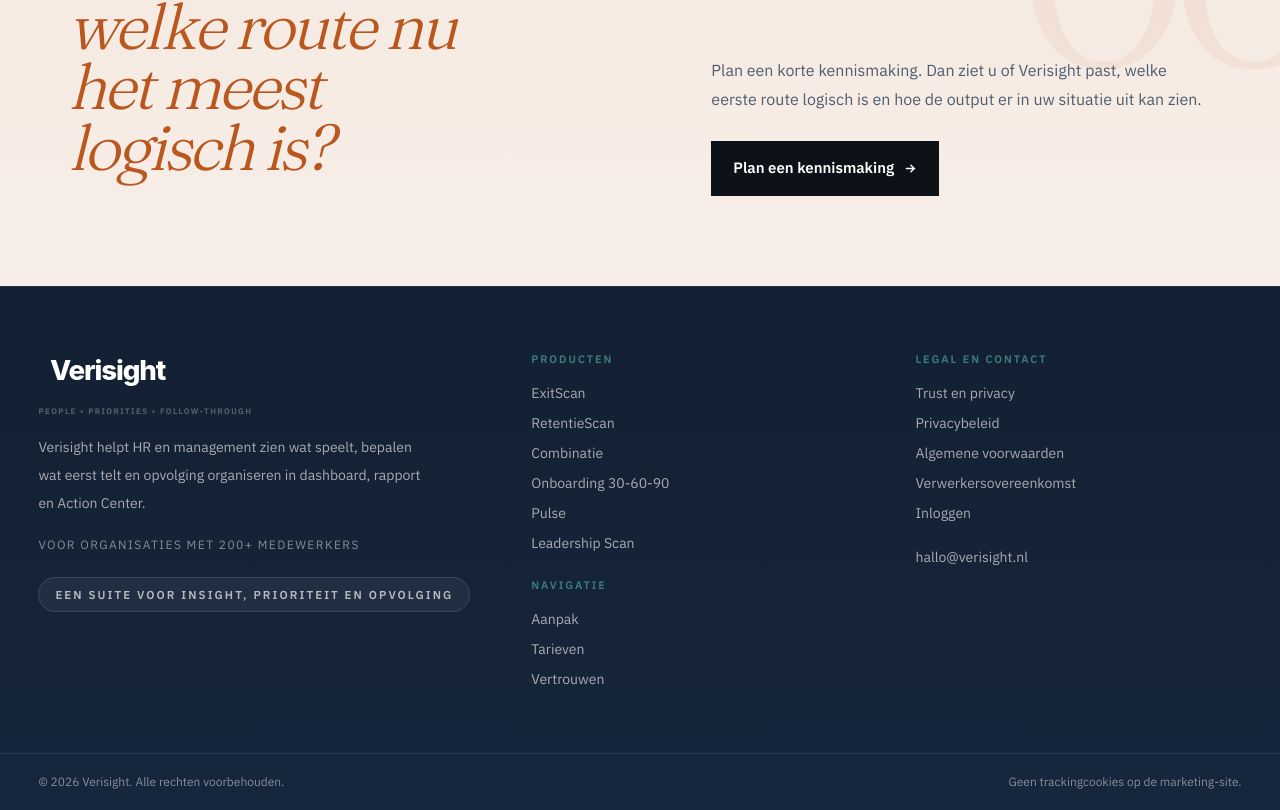
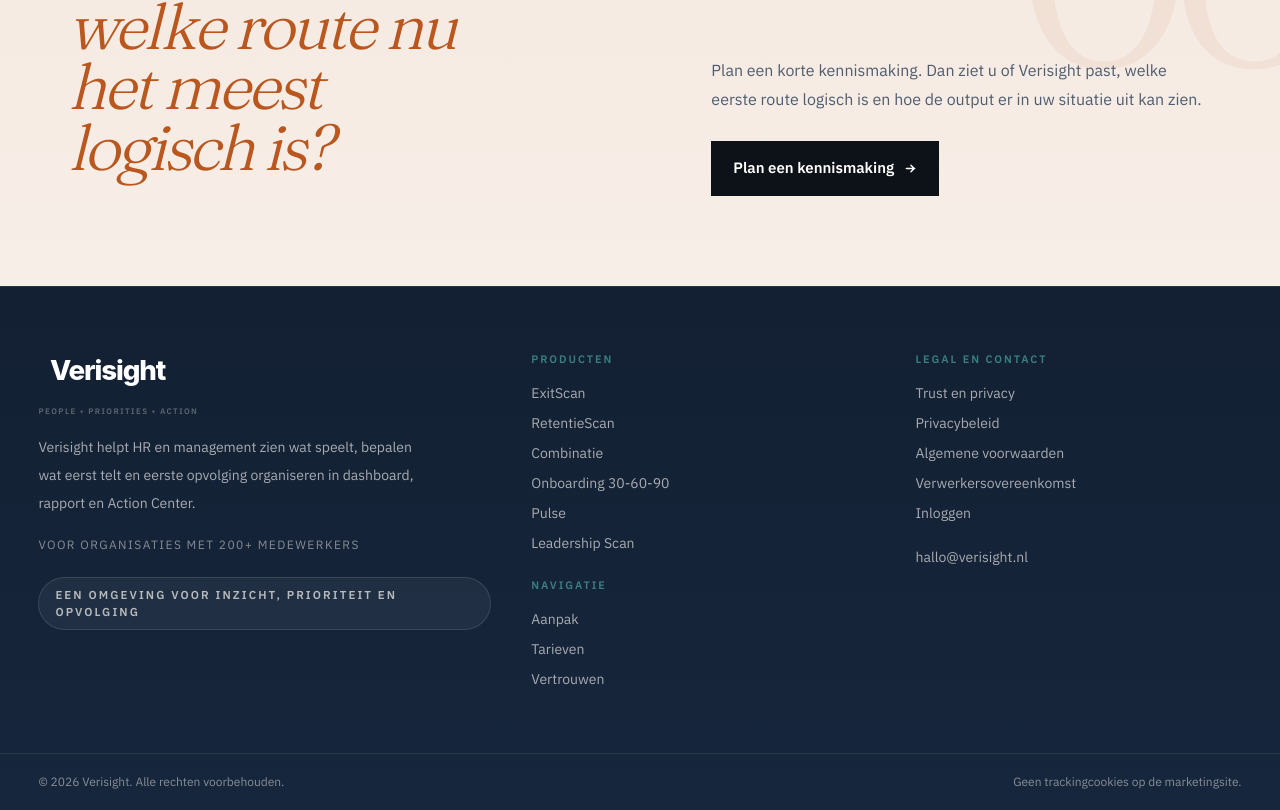
Before and after one commit to larshengel08-lang/VerisightSaaS, a Next.js app in the folder frontend/: page / in a window 1280 px wide. Shown: the part 4044-4854 px from the top of the page. Built offline with nearby package versions, Linux system fonts and the light colour scheme.

Commit message:
Update footer bar copy

```diff
--- a/frontend/components/marketing/public-footer.tsx
+++ b/frontend/components/marketing/public-footer.tsx
@@ -24,16 +24,16 @@ export function PublicFooter() {
         <div>
           <Wordmark size="sm" showTagline={false} light />
           <p className="mt-2 text-[8px] font-bold tracking-[0.18em] uppercase text-[rgba(247,245,241,0.32)]">
-            People • Priorities • Follow-through
+            People • Priorities • Action
           </p>
           <p className="marketing-footer-copy mt-4 max-w-sm text-sm leading-7">
-            Verisight helpt HR en management zien wat speelt, bepalen wat eerst telt en opvolging organiseren in
+            Verisight helpt HR en management zien wat speelt, bepalen wat eerst telt en eerste opvolging organiseren in
             dashboard, rapport en Action Center.
           </p>
           <p className="mt-5 text-xs uppercase tracking-[0.12em] text-[rgba(247,245,241,0.5)]">
             Voor organisaties met 200+ medewerkers
           </p>
-          <div className="marketing-footer-chip mt-6">Een suite voor insight, prioriteit en opvolging</div>
+          <div className="marketing-footer-chip mt-6">Een omgeving voor inzicht, prioriteit en opvolging</div>
         </div>
 
         <div>
@@ -78,7 +78,7 @@ export function PublicFooter() {
       <div className="border-t border-[rgba(247,245,241,0.08)]">
         <div className="marketing-shell flex flex-col gap-2 py-5 text-xs text-[rgba(247,245,241,0.5)] sm:flex-row sm:items-center sm:justify-between">
           <p>&copy; {new Date().getFullYear()} Verisight. Alle rechten voorbehouden.</p>
-          <p>Geen trackingcookies op de marketing-site.</p>
+          <p>Geen trackingcookies op de marketingsite.</p>
         </div>
       </div>
     </footer>
```
